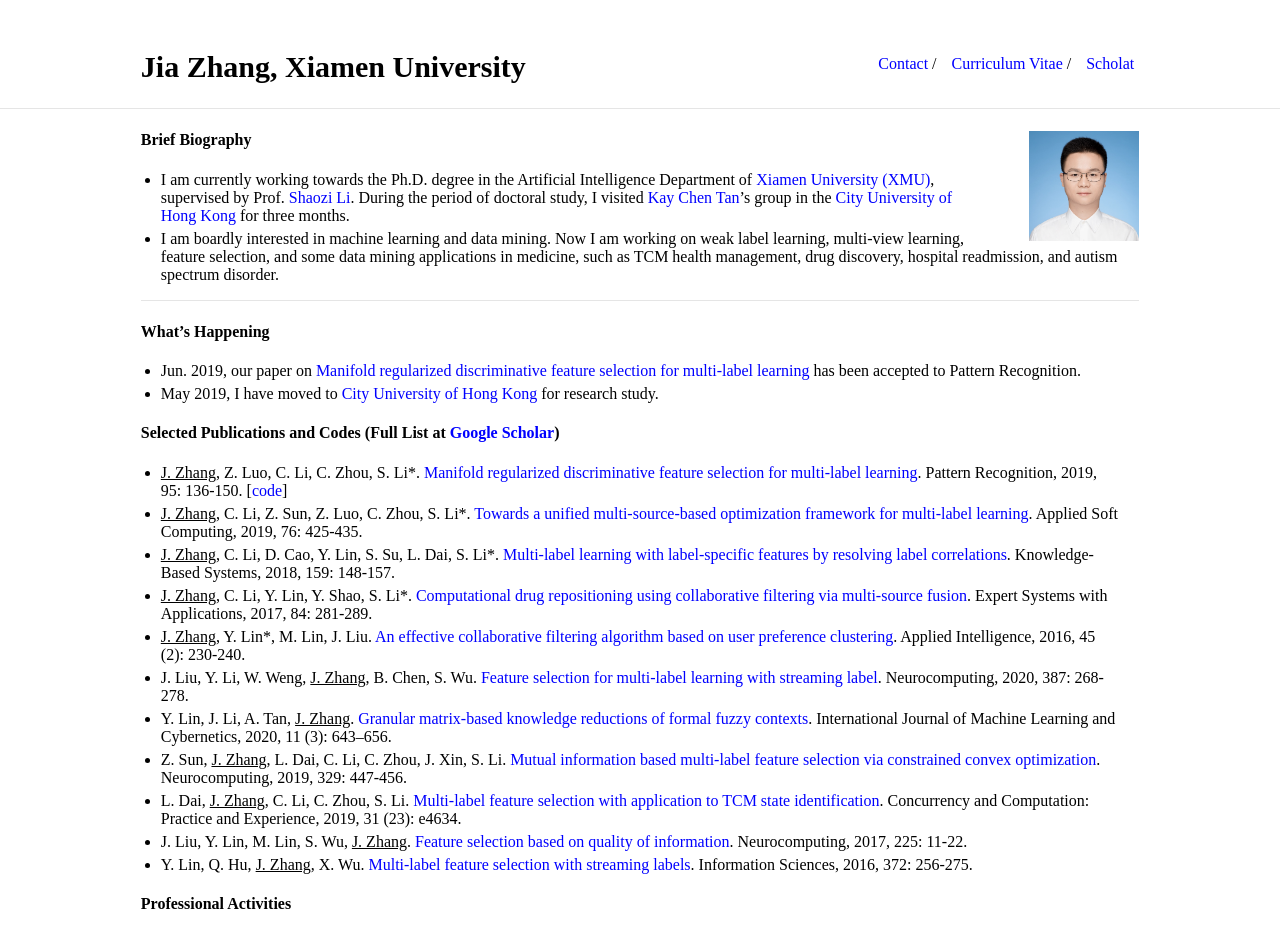
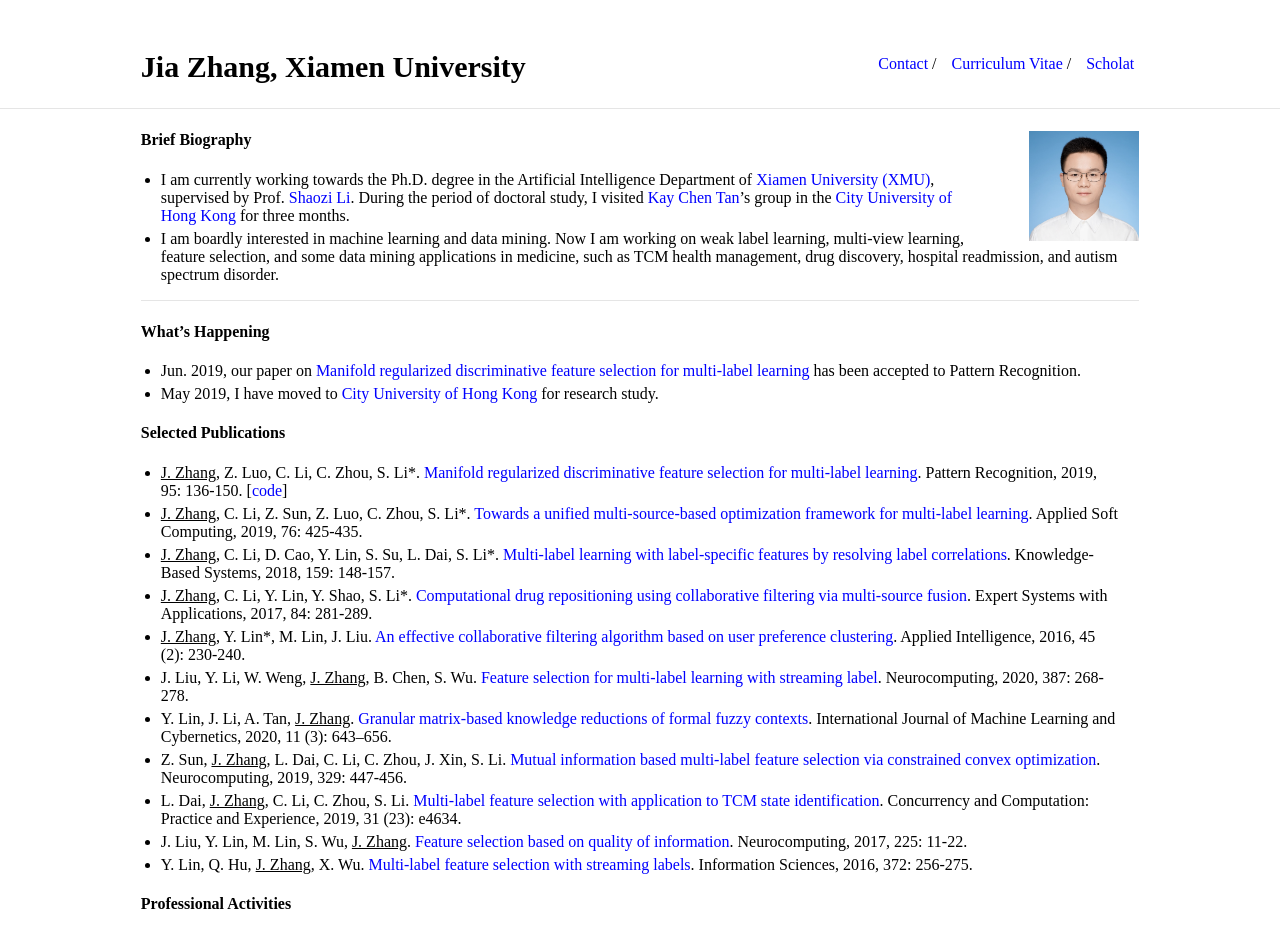
Before and after one commit to jiazhang-ml/jiazhang-ml.github.io, a Jekyll site: the page built from index.md, in a window 1280 px wide. Shown: the top 934 px of the page. Built offline with Jekyll 4.4.1, drawn with Linux system fonts in a browser that asks for light colours.

Commit message:
Update index.md

```diff
--- a/index.md
+++ b/index.md
@@ -16,7 +16,7 @@ layout: default
 * Jun. 2019, our paper on [Manifold regularized discriminative feature selection for multi-label learning](https://www.sciencedirect.com/science/article/pii/S0031320319302341) has been accepted to Pattern Recognition.
 * May 2019, I have moved to [City University of Hong Kong](https://www.cityu.edu.hk/) for research study.
 
-#### Selected Publications and Codes (Full List at [Google Scholar](https://scholar.google.com.hk/citations?user=yBaTk-gAAAAJ&hl=en))
+#### Selected Publications
 
 * <u>J. Zhang</u>, Z. Luo, C. Li, C. Zhou, S. Li\*. [Manifold regularized discriminative feature selection for multi-label learning](https://www.sciencedirect.com/science/article/abs/pii/S0031320319302341). Pattern Recognition, 2019, 95: 136-150. [[code](MDFS-master.zip)]
 * <u>J. Zhang</u>, C. Li, Z. Sun, Z. Luo, C. Zhou, S. Li\*. [Towards a unified multi-source-based optimization framework for multi-label learning](https://www.sciencedirect.com/science/article/abs/pii/S1568494618307051). Applied Soft Computing, 2019, 76: 425-435.
```
